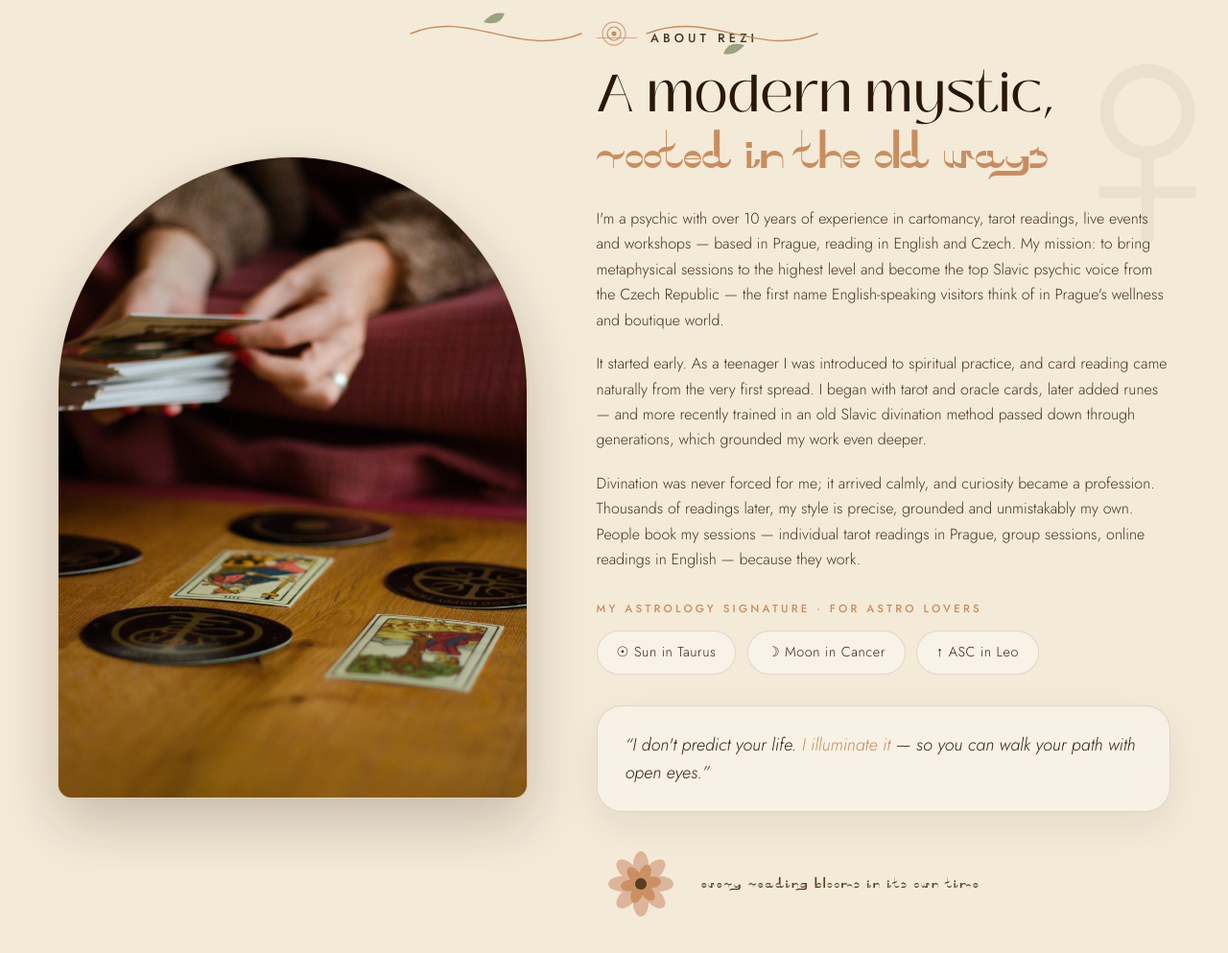
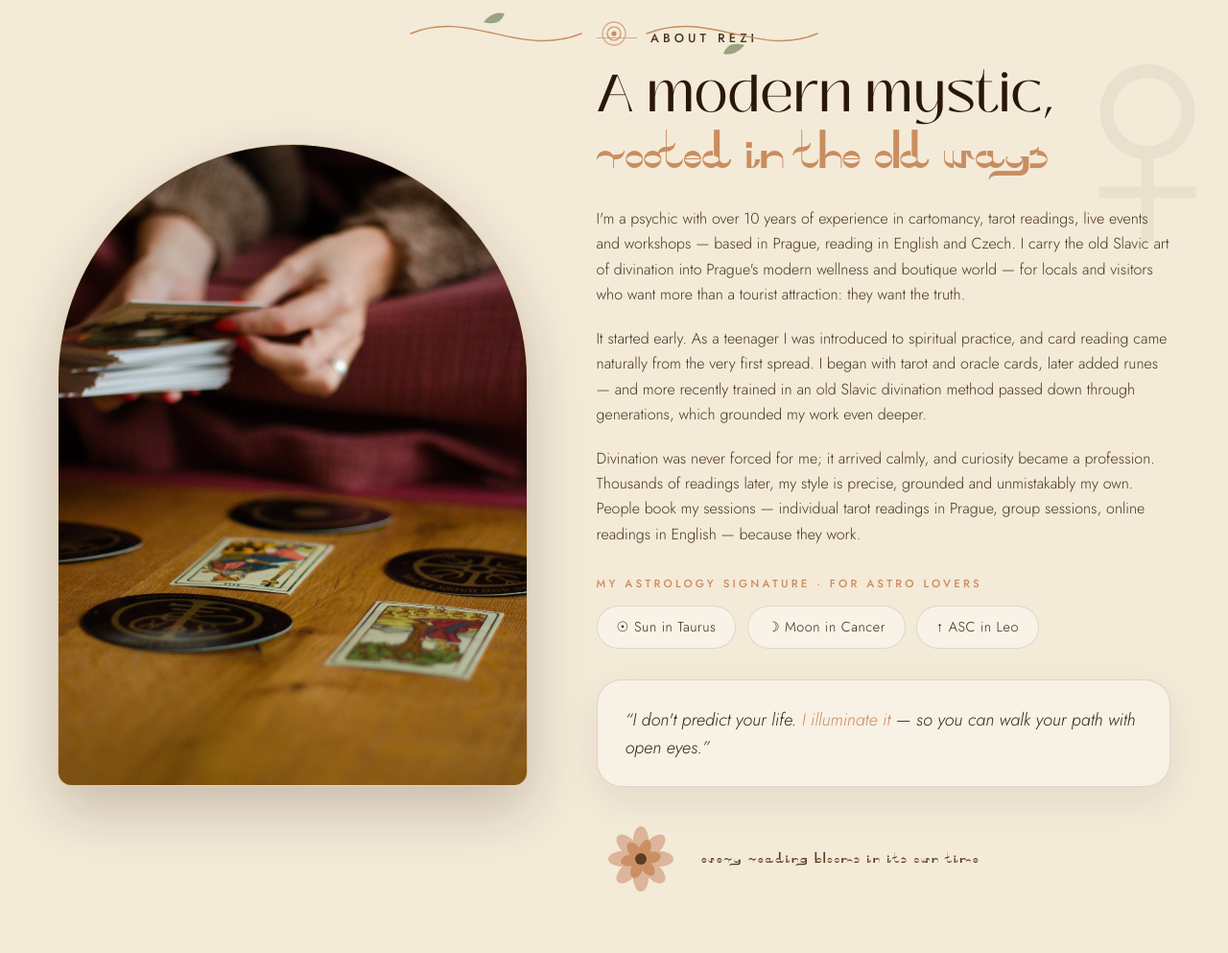
Before and after one commit to terezaprazakova1-afk/rezi-tarot, a plain HTML site: page index.html in a window 1280 px wide. Shown: the part 1110-2103 px from the top of the page at 96% size. Drawn offline with Linux system fonts and the light colour scheme.

Commit message:
Add files via upload

```diff
--- a/index.html
+++ b/index.html
@@ -687,9 +687,9 @@ footer .fl span{color:var(--rose)}
       <p class="reveal d2">
         I'm a psychic with over 10 years of experience in cartomancy, tarot readings,
         live events and workshops — based in Prague, reading in English and Czech.
-        My mission: to bring metaphysical sessions to the highest level and become the
-        top Slavic psychic voice from the Czech Republic — the first name
-        English-speaking visitors think of in Prague's wellness and boutique world.
+        I carry the old Slavic art of divination into Prague's modern wellness and
+        boutique world — for locals and visitors who want more than a tourist
+        attraction: they want the truth.
       </p>
       <p class="reveal d3">
         It started early. As a teenager I was introduced to spiritual practice, and card
```
